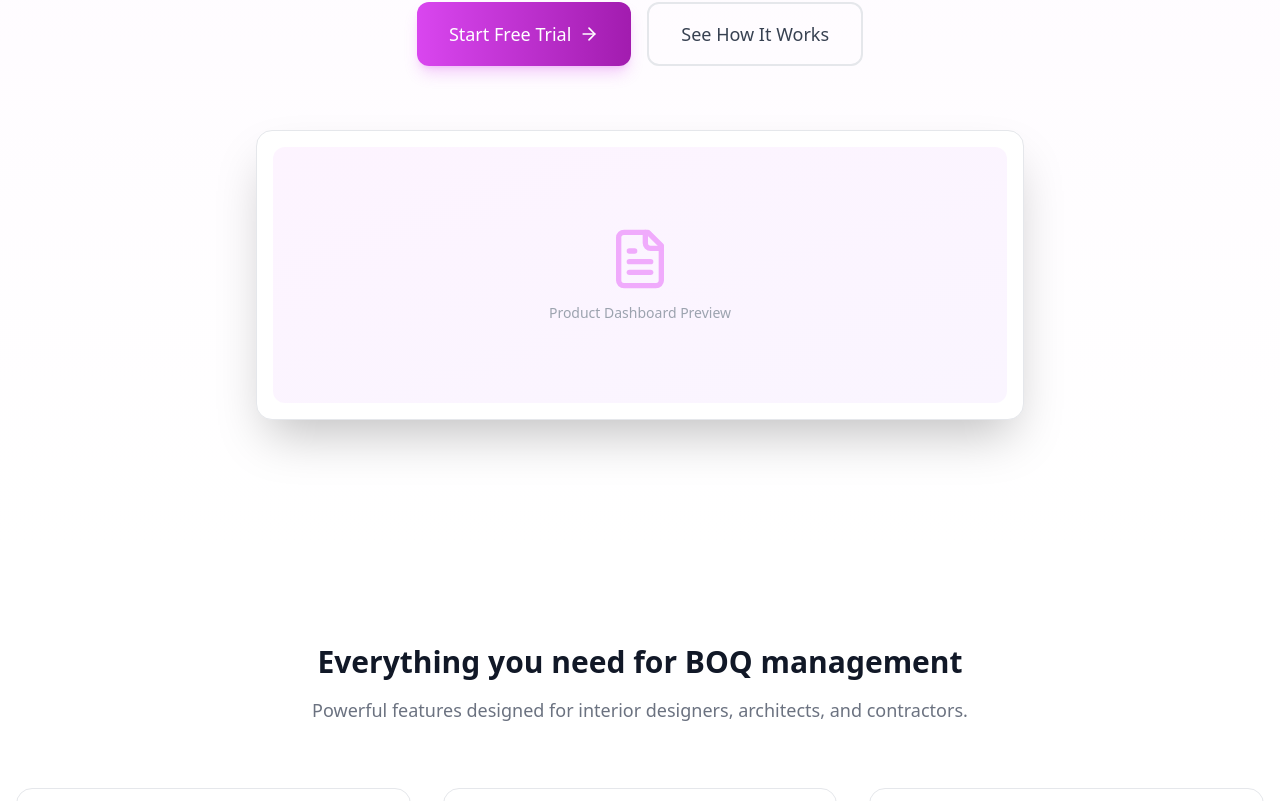
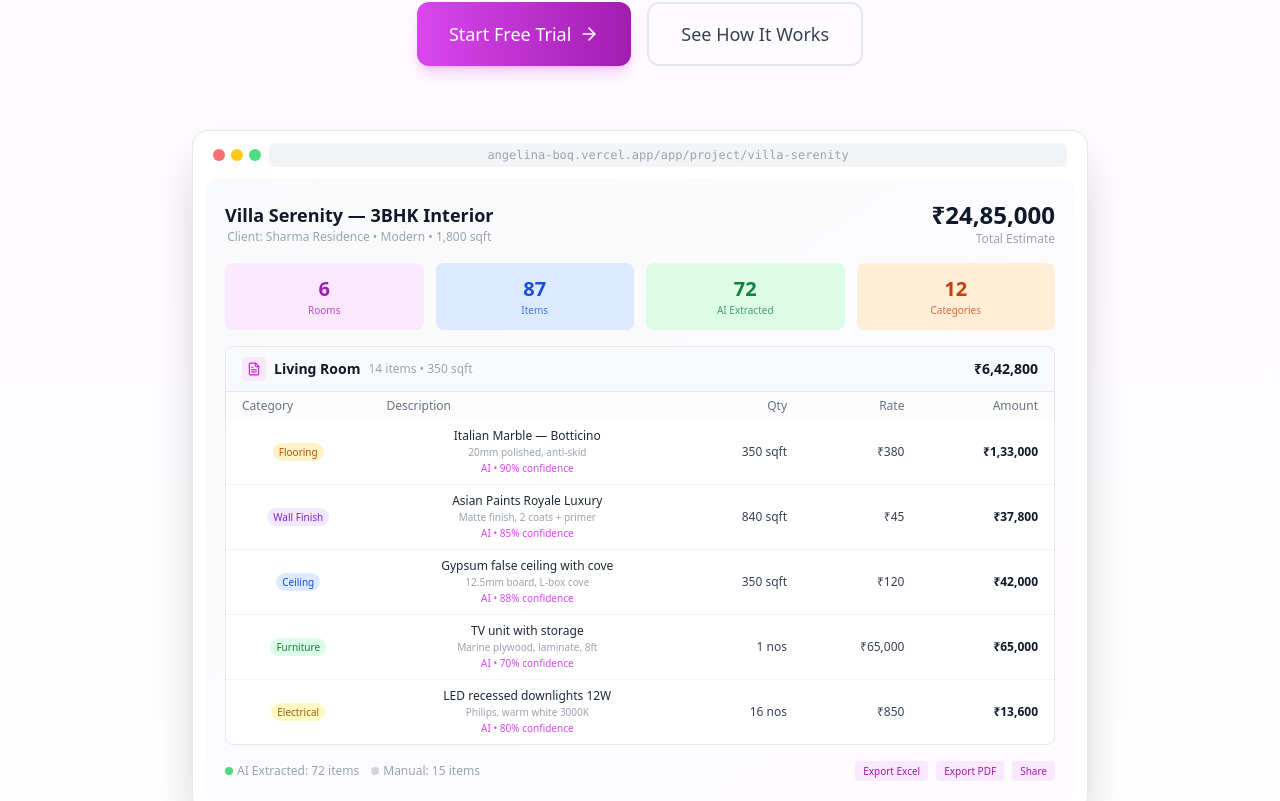
Before and after one commit to chatgptnotes/angelina, a React (Vite) app: page / in a window 1280 px wide. Shown: the part 439-1240 px from the top of the page. Built offline with nearby package versions, Linux system fonts and the light colour scheme; no server answers.

Commit message:
Replace placeholder with rich dashboard mockup on landing page

```diff
--- a/src/pages/landing/LandingPage.tsx
+++ b/src/pages/landing/LandingPage.tsx
@@ -47,11 +47,99 @@ const LandingPage: React.FC = () => {
               See How It Works
             </a>
           </div>
-          <div className="mt-16 bg-white rounded-2xl shadow-2xl border border-gray-200 p-4 max-w-3xl mx-auto">
-            <div className="bg-gradient-to-br from-angelina-50 to-purple-50 rounded-xl h-64 flex items-center justify-center">
-              <div className="text-center text-gray-400">
-                <FileText className="w-16 h-16 mx-auto mb-3 text-angelina-300" />
-                <p className="text-sm">Product Dashboard Preview</p>
+          <div className="mt-16 bg-white rounded-2xl shadow-2xl border border-gray-200 p-3 max-w-4xl mx-auto">
+            {/* Fake browser chrome */}
+            <div className="flex items-center gap-2 mb-3 px-2">
+              <div className="flex gap-1.5">
+                <div className="w-3 h-3 rounded-full bg-red-400" />
+                <div className="w-3 h-3 rounded-full bg-yellow-400" />
+                <div className="w-3 h-3 rounded-full bg-green-400" />
+              </div>
+              <div className="flex-1 bg-gray-100 rounded-md px-3 py-1 text-xs text-gray-400 font-mono">angelina-boq.vercel.app/app/project/villa-serenity</div>
+            </div>
+            {/* Dashboard mockup */}
+            <div className="bg-gradient-to-br from-gray-50 to-angelina-50/30 rounded-xl p-5 space-y-4">
+              {/* Top bar */}
+              <div className="flex items-center justify-between">
+                <div>
+                  <div className="text-lg font-bold text-gray-900">Villa Serenity — 3BHK Interior</div>
+                  <div className="text-xs text-gray-400">Client: Sharma Residence • Modern • 1,800 sqft</div>
+                </div>
+                <div className="text-right">
+                  <div className="text-2xl font-bold text-gray-900">₹24,85,000</div>
+                  <div className="text-xs text-gray-400">Total Estimate</div>
+                </div>
+              </div>
+              {/* Stats cards */}
+              <div className="grid grid-cols-4 gap-3">
+                {[
+                  { label: 'Rooms', value: '6', color: 'bg-angelina-100 text-angelina-700' },
+                  { label: 'Items', value: '87', color: 'bg-blue-100 text-blue-700' },
+                  { label: 'AI Extracted', value: '72', color: 'bg-green-100 text-green-700' },
+                  { label: 'Categories', value: '12', color: 'bg-orange-100 text-orange-700' },
+                ].map((s, i) => (
+                  <div key={i} className={`${s.color} rounded-lg p-3 text-center`}>
+                    <div className="text-xl font-bold">{s.value}</div>
+                    <div className="text-[10px] font-medium opacity-75">{s.label}</div>
+                  </div>
+                ))}
+              </div>
+              {/* Room BOQ table mockup */}
+              <div className="bg-white rounded-lg border border-gray-200 overflow-hidden">
+                <div className="flex items-center justify-between bg-gray-50 px-4 py-2.5 border-b border-gray-200">
+                  <div className="flex items-center gap-2">
+                    <div className="w-6 h-6 bg-angelina-100 rounded flex items-center justify-center">
+                      <FileText className="w-3.5 h-3.5 text-angelina-600" />
+                    </div>
+                    <span className="text-sm font-semibold text-gray-900">Living Room</span>
+                    <span className="text-xs text-gray-400">14 items • 350 sqft</span>
+                  </div>
+                  <span className="text-sm font-bold text-gray-900">₹6,42,800</span>
+                </div>
+                <table className="w-full text-xs">
+                  <thead className="bg-gray-50/50">
+                    <tr className="text-gray-500">
+                      <th className="px-4 py-1.5 text-left font-medium">Category</th>
+                      <th className="px-4 py-1.5 text-left font-medium">Description</th>
+                      <th className="px-4 py-1.5 text-right font-medium">Qty</th>
+                      <th className="px-4 py-1.5 text-right font-medium">Rate</th>
+                      <th className="px-4 py-1.5 text-right font-medium">Amount</th>
+                    </tr>
+                  </thead>
+                  <tbody className="divide-y divide-gray-100">
+                    {[
+                      { cat: 'Flooring', catColor: 'bg-amber-100 text-amber-700', desc: 'Italian Marble — Botticino', spec: '20mm polished, anti-skid', qty: '350 sqft', rate: '₹380', amt: '₹1,33,000', conf: '90%' },
+                      { cat: 'Wall Finish', catColor: 'bg-purple-100 text-purple-700', desc: 'Asian Paints Royale Luxury', spec: 'Matte finish, 2 coats + primer', qty: '840 sqft', rate: '₹45', amt: '₹37,800', conf: '85%' },
+                      { cat: 'Ceiling', catColor: 'bg-blue-100 text-blue-700', desc: 'Gypsum false ceiling with cove', spec: '12.5mm board, L-box cove', qty: '350 sqft', rate: '₹120', amt: '₹42,000', conf: '88%' },
+                      { cat: 'Furniture', catColor: 'bg-green-100 text-green-700', desc: 'TV unit with storage', spec: 'Marine plywood, laminate, 8ft', qty: '1 nos', rate: '₹65,000', amt: '₹65,000', conf: '70%' },
+                      { cat: 'Electrical', catColor: 'bg-yellow-100 text-yellow-700', desc: 'LED recessed downlights 12W', spec: 'Philips, warm white 3000K', qty: '16 nos', rate: '₹850', amt: '₹13,600', conf: '80%' },
+                    ].map((r, i) => (
+                      <tr key={i} className="hover:bg-gray-50/50">
+                        <td className="px-4 py-2"><span className={`${r.catColor} text-[10px] px-1.5 py-0.5 rounded-full font-medium`}>{r.cat}</span></td>
+                        <td className="px-4 py-2">
+                          <div className="font-medium text-gray-800">{r.desc}</div>
+                          <div className="text-gray-400 text-[10px]">{r.spec}</div>
+                          <div className="text-angelina-500 text-[10px]">AI • {r.conf} confidence</div>
+                        </td>
+                        <td className="px-4 py-2 text-right text-gray-700">{r.qty}</td>
+                        <td className="px-4 py-2 text-right text-gray-700">{r.rate}</td>
+                        <td className="px-4 py-2 text-right font-semibold text-gray-900">{r.amt}</td>
+                      </tr>
+                    ))}
+                  </tbody>
+                </table>
+              </div>
+              {/* Bottom bar */}
+              <div className="flex items-center justify-between text-xs text-gray-400">
+                <div className="flex items-center gap-3">
+                  <span className="flex items-center gap-1"><div className="w-2 h-2 rounded-full bg-green-400" /> AI Extracted: 72 items</span>
+                  <span className="flex items-center gap-1"><div className="w-2 h-2 rounded-full bg-gray-300" /> Manual: 15 items</span>
+                </div>
+                <div className="flex gap-2">
+                  <span className="bg-angelina-100 text-angelina-700 px-2 py-0.5 rounded text-[10px] font-medium">Export Excel</span>
+                  <span className="bg-angelina-100 text-angelina-700 px-2 py-0.5 rounded text-[10px] font-medium">Export PDF</span>
+                  <span className="bg-angelina-100 text-angelina-700 px-2 py-0.5 rounded text-[10px] font-medium">Share</span>
+                </div>
               </div>
             </div>
           </div>
```
Also changed, not shown: 1 other file (tests, documents, lock files or other folders).
